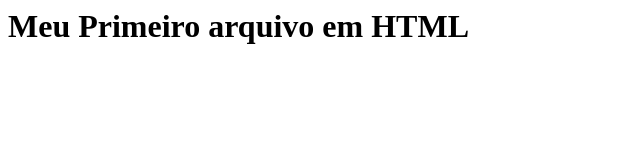
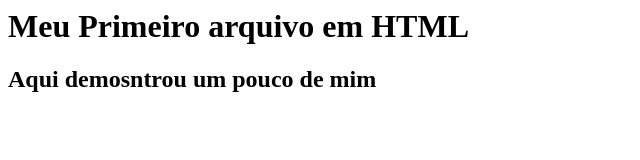
Before and after one commit to ProfLuB/primeiro-repositorio, a plain HTML site: page index.html in a window 1280 px wide. Shown: the whole page, without its empty margins (0-640 px from the left). Drawn offline with Linux system fonts and the light colour scheme.

Commit message:
Update index.html

```diff
--- a/index.html
+++ b/index.html
@@ -1,4 +1,6 @@
 <html>
 
-  <h1>Meu Primeiro arquivo em HTML</h1>
+  <h1>Meu Primeiro arquivo em  HTML </h1>
+  <h2> Aqui demosntrou um pouco de mim </h2>
+
 </html>
```
